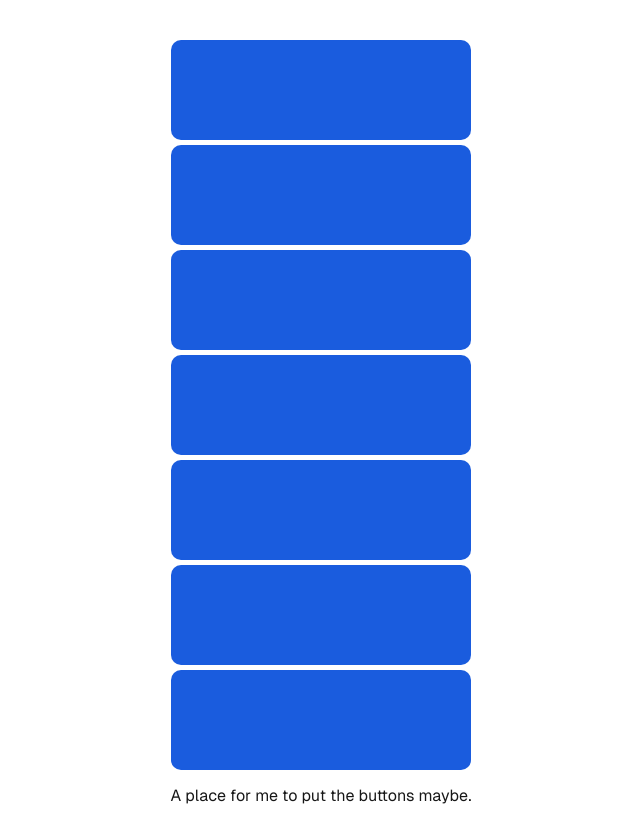
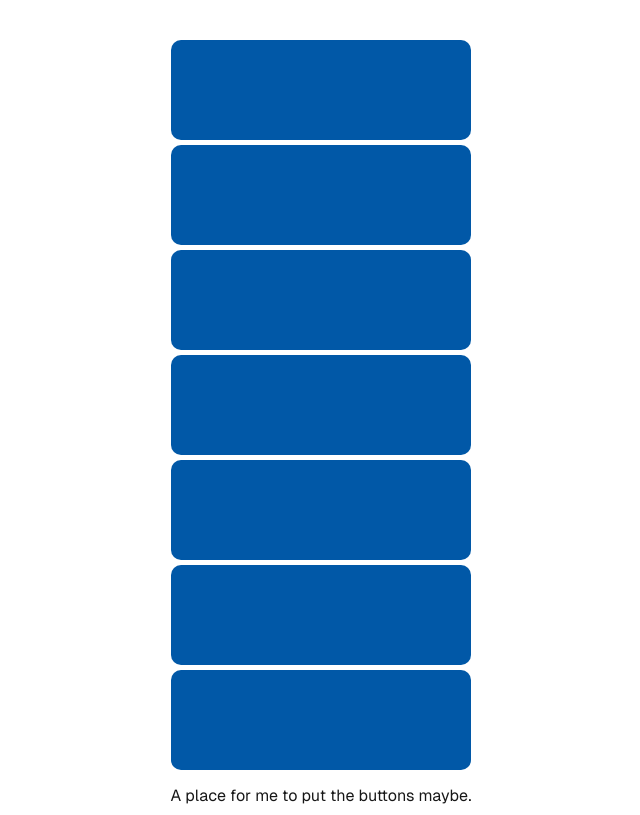
Before and after one commit to mercymorned/the-chase, a Next.js app: page / in a window 1280 px wide. Shown: the whole page, without its empty margins (319-959 px from the left). Built offline with nearby package versions, Linux system fonts and the light colour scheme.

Commit message:
style: update square hex code

```diff
--- a/src/app/page.module.css
+++ b/src/app/page.module.css
@@ -171,7 +171,7 @@ a.secondary {
   margin-bottom: 5px;
   width: 300px;
   height: 100px;
-  background: #1a5cde;
+  background: #0158a7;
   border-radius: 10px;
   text-align: center;
   line-height: 100px;
```
